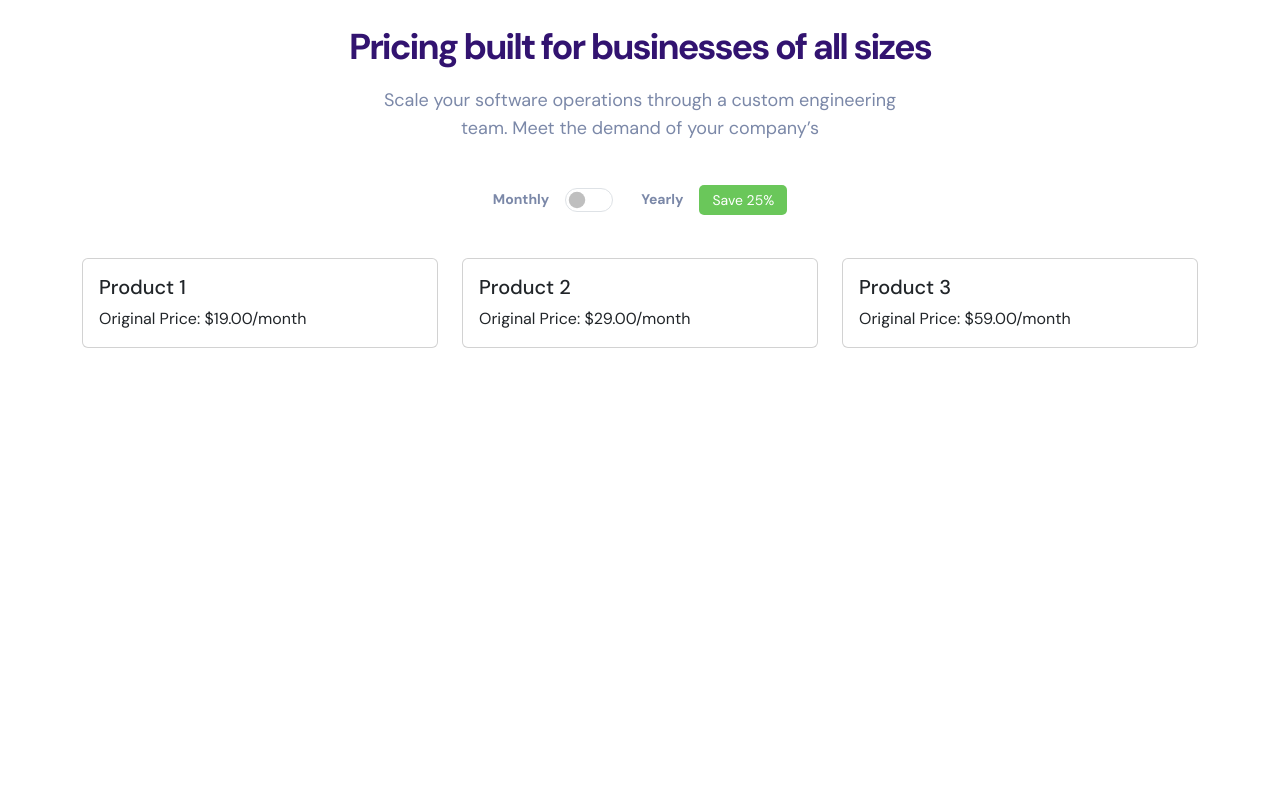
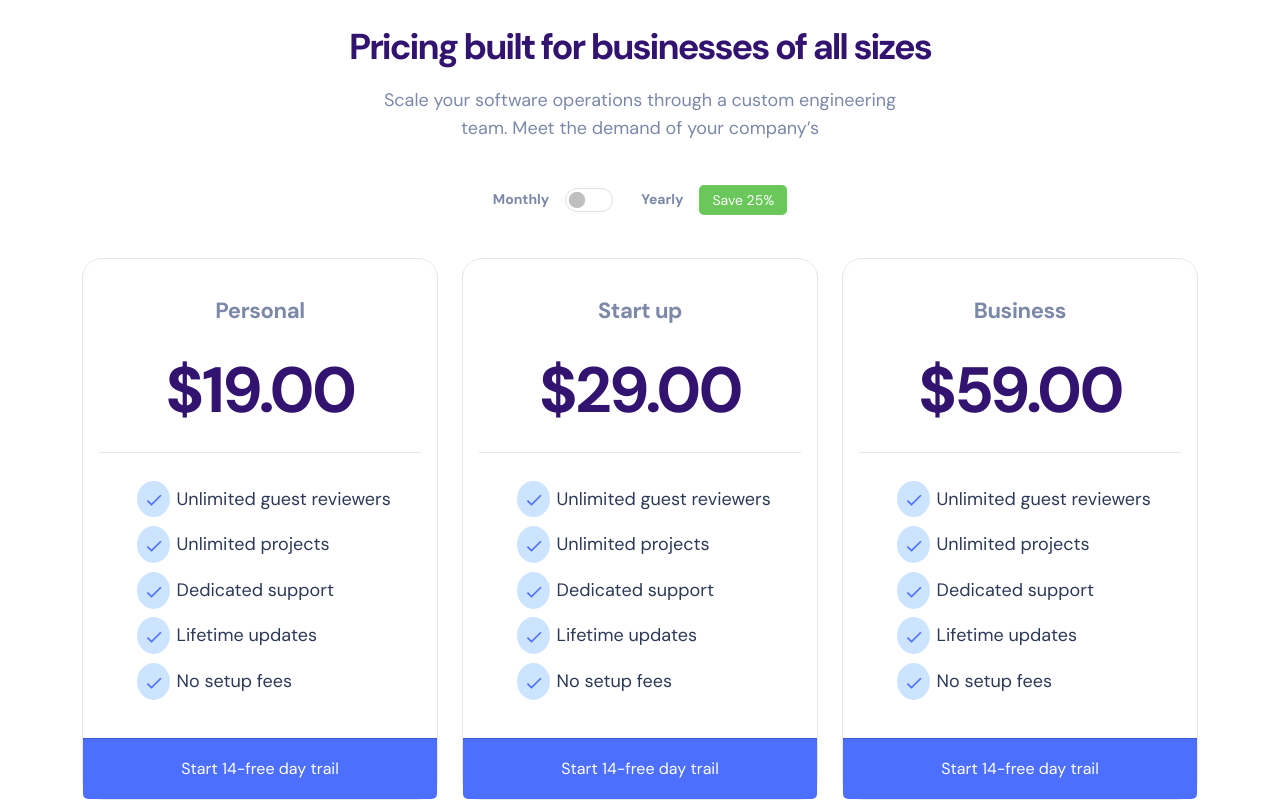
Before and after one commit to Binod69/digi-dolphins, a Next.js app: page / in a window 1280 px wide. Shown: the part 2936-3736 px from the top of the page. Before the commit the page ends 3284 px from the top, so only its background shows below. Built offline with nearby package versions, Linux system fonts and the light colour scheme.

Commit message:
added pricing section with toggle btn and cards

```diff
--- a/app/Components/Pricing/Pricing.tsx
+++ b/app/Components/Pricing/Pricing.tsx
@@ -5,6 +5,7 @@ import Row from 'react-bootstrap/Row';
 import Col from 'react-bootstrap/Col';
 import Form from 'react-bootstrap/Form';
 import Card from 'react-bootstrap/Card';
+import { MdDone } from 'react-icons/md';
 import styles from './pricing.module.css';
 
 const Pricing: React.FC = () => {
@@ -46,39 +47,138 @@ const Pricing: React.FC = () => {
         </Form>
         <Row>
           <Col md={4}>
-            <Card>
+            <Card className={`${styles.card} my-3 my-lg-0`}>
               <Card.Body>
-                <Card.Title>Product 1</Card.Title>
-                <Card.Text>
-                  {showDiscountedPrice
-                    ? 'Discounted Price: $14.99/year'
-                    : 'Original Price: $19.00/month'}
+                <Card.Title className={styles.cardTitle}>Personal</Card.Title>
+                <Card.Text className={styles.cardText}>
+                  {showDiscountedPrice ? ' $14.99' : ' $19.00'}
                 </Card.Text>
+                <ul className={styles.cardList}>
+                  <li>
+                    <span className={styles.iconCon}>
+                      <MdDone size={20} className={styles.icon} />
+                    </span>
+                    Unlimited guest reviewers
+                  </li>
+                  <li>
+                    <span className={styles.iconCon}>
+                      <MdDone size={20} className={styles.icon} />
+                    </span>
+                    Unlimited projects
+                  </li>
+                  <li>
+                    <span className={styles.iconCon}>
+                      <MdDone size={20} className={styles.icon} />
+                    </span>
+                    Dedicated support
+                  </li>
+                  <li>
+                    <span className={styles.iconCon}>
+                      <MdDone size={20} className={styles.icon} />
+                    </span>
+                    Lifetime updates
+                  </li>
+                  <li>
+                    <span className={styles.iconCon}>
+                      <MdDone size={20} className={styles.icon} />
+                    </span>
+                    No setup fees
+                  </li>
+                </ul>
               </Card.Body>
+              <Card.Footer className={styles.cardFooter}>
+                Start 14-free day trail
+              </Card.Footer>
             </Card>
           </Col>
           <Col md={4}>
-            <Card>
+            <Card className={`${styles.card} my-3 my-lg-0`}>
               <Card.Body>
-                <Card.Title>Product 2</Card.Title>
-                <Card.Text>
-                  {showDiscountedPrice
-                    ? 'Discounted Price: $24.99/year'
-                    : 'Original Price: $29.00/month'}
+                <Card.Title className={styles.cardTitle}>Start up</Card.Title>
+                <Card.Text className={styles.cardText}>
+                  {showDiscountedPrice ? ' $24.99' : '$29.00'}
                 </Card.Text>
+                <ul className={styles.cardList}>
+                  <li>
+                    <span className={styles.iconCon}>
+                      <MdDone size={20} className={styles.icon} />
+                    </span>
+                    Unlimited guest reviewers
+                  </li>
+                  <li>
+                    <span className={styles.iconCon}>
+                      <MdDone size={20} className={styles.icon} />
+                    </span>
+                    Unlimited projects
+                  </li>
+                  <li>
+                    <span className={styles.iconCon}>
+                      <MdDone size={20} className={styles.icon} />
+                    </span>
+                    Dedicated support
+                  </li>
+                  <li>
+                    <span className={styles.iconCon}>
+                      <MdDone size={20} className={styles.icon} />
+                    </span>
+                    Lifetime updates
+                  </li>
+                  <li>
+                    <span className={styles.iconCon}>
+                      <MdDone size={20} className={styles.icon} />
+                    </span>
+                    No setup fees
+                  </li>
+                </ul>
               </Card.Body>
+              <Card.Footer className={styles.cardFooter}>
+                Start 14-free day trail
+              </Card.Footer>
             </Card>
           </Col>
           <Col md={4}>
-            <Card>
+            <Card className={`${styles.card} my-3 my-lg-0`}>
               <Card.Body>
-                <Card.Title>Product 3</Card.Title>
-                <Card.Text>
-                  {showDiscountedPrice
-                    ? 'Discounted Price: $49.99/year'
-                    : 'Original Price: $59.00/month'}
+                <Card.Title className={styles.cardTitle}>Business</Card.Title>
+                <Card.Text className={styles.cardText}>
+                  {showDiscountedPrice ? '$49.99' : '$59.00'}
                 </Card.Text>
+                <ul className={styles.cardList}>
+                  <li>
+                    <span className={styles.iconCon}>
+                      <MdDone size={20} className={styles.icon} />
+                    </span>
+                    Unlimited guest reviewers
+                  </li>
+                  <li>
+                    <span className={styles.iconCon}>
+                      <MdDone size={20} className={styles.icon} />
+                    </span>
+                    Unlimited projects
+                  </li>
+                  <li>
+                    <span className={styles.iconCon}>
+                      <MdDone size={20} className={styles.icon} />
+                    </span>
+                    Dedicated support
+                  </li>
+                  <li>
+                    <span className={styles.iconCon}>
+                      <MdDone size={20} className={styles.icon} />
+                    </span>
+                    Lifetime updates
+                  </li>
+                  <li>
+                    <span className={styles.iconCon}>
+                      <MdDone size={20} className={styles.icon} />
+                    </span>
+                    No setup fees
+                  </li>
+                </ul>
               </Card.Body>
+              <Card.Footer className={styles.cardFooter}>
+                Start 14-free day trail
+              </Card.Footer>
             </Card>
           </Col>
         </Row>
--- a/app/Components/Pricing/pricing.module.css
+++ b/app/Components/Pricing/pricing.module.css
@@ -46,6 +46,64 @@
   font-size: 0.875rem;
   line-height: 1.5rem;
 }
+.card {
+  width: 100%;
+  text-align: center;
+  border-radius: 20px;
+  border: 1px solid #e7e5ea;
+}
+
+.cardTitle {
+  font-size: 1.375rem;
+  line-height: 2rem;
+  padding: 1.25rem;
+  font-weight: 700;
+  color: #7b88a8;
+  letter-spacing: -0.4px;
+}
+.cardText {
+  color: #321370;
+  font-size: 4rem;
+  line-height: 4.5rem;
+  letter-spacing: -2.6px;
+  font-weight: 700;
+  border-bottom: 1px solid #e7e5ea;
+  margin-bottom: 1.563rem;
+  padding-bottom: 1.563rem;
+}
+.cardList {
+  font-size: 1.125rem;
+  color: #2d3958;
+  display: flex;
+  flex-direction: column;
+  justify-content: center;
+  align-items: flex-start;
+  list-style: none;
+}
+
+.iconCon {
+  background-color: rgba(0, 123, 255, 0.2);
+  padding: 0.4rem;
+  border-radius: 50%;
+  margin: 0.4rem;
+}
+
+.icon {
+  color: #4c6fff;
+  margin: 0.8rem 0;
+}
+.cardFooter {
+  padding: 1.125rem 3rem;
+  border-radius: 0 0 1.25rem 1.25rem;
+  background-color: var(--primary-color);
+  color: #fff;
+  text-align: center;
+  cursor: pointer;
+}
+
+.cardFooter:hover {
+  background-color: var(--secondary-color);
+}
 
 @media screen and (min-width: 0px) and (max-width: 576px) {
   .con {
```
